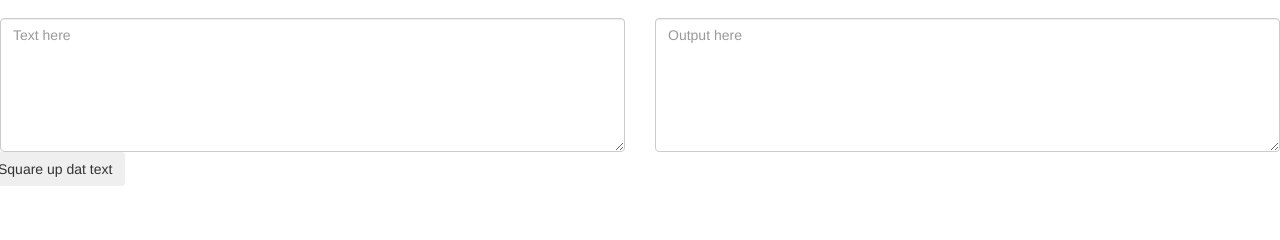
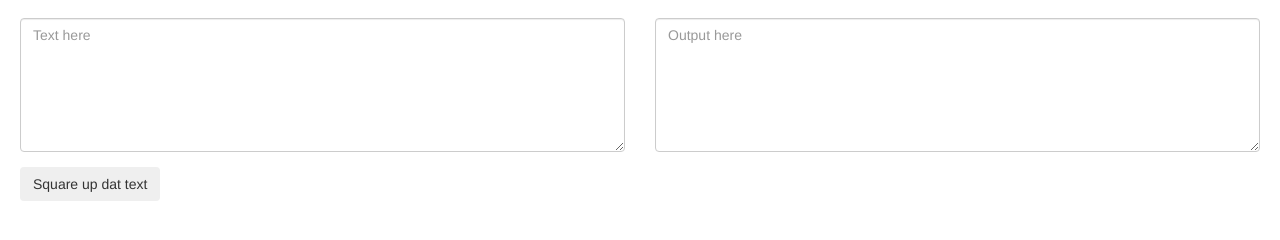
Before and after one commit to Tanjoodo/squaretext, a plain HTML site: page index.html in a window 1280 px wide. Shown: the part 54-294 px from the top of the page. Drawn offline with nearby package versions, Linux system fonts and the light colour scheme.

Commit message:
Fixes #2

```diff
--- a/index.html
+++ b/index.html
@@ -44,17 +44,18 @@
 		<a class="navbar-brand" href="#">SquareText</a>
 	</nav>
 
-	<div class="form-horizontal">
+	<div class="form-horizontal" style="margin:20px;">
 		<div class="form-group">
 			<div class="col-md-6">
 				<textarea id="input" class="form-control m-5" rows="6" placeholder="Text here" required></textarea>
 			</div>
+
 			<div class="col-md-6">
 				<textarea id="output" class="form-control m-5" rows="6" placeholder="Output here" required></textarea>
 			</div>
 
-			<button type="button" class="btn mt-5" onclick="buttonClicked()">Square up dat text</button>
+			<button type="button" class="btn mt-5" style="margin:15px;" onclick="buttonClicked()">Square up dat text</button>
+		</div>
 	</div>
-</div>
 </body>
 </html>
```
